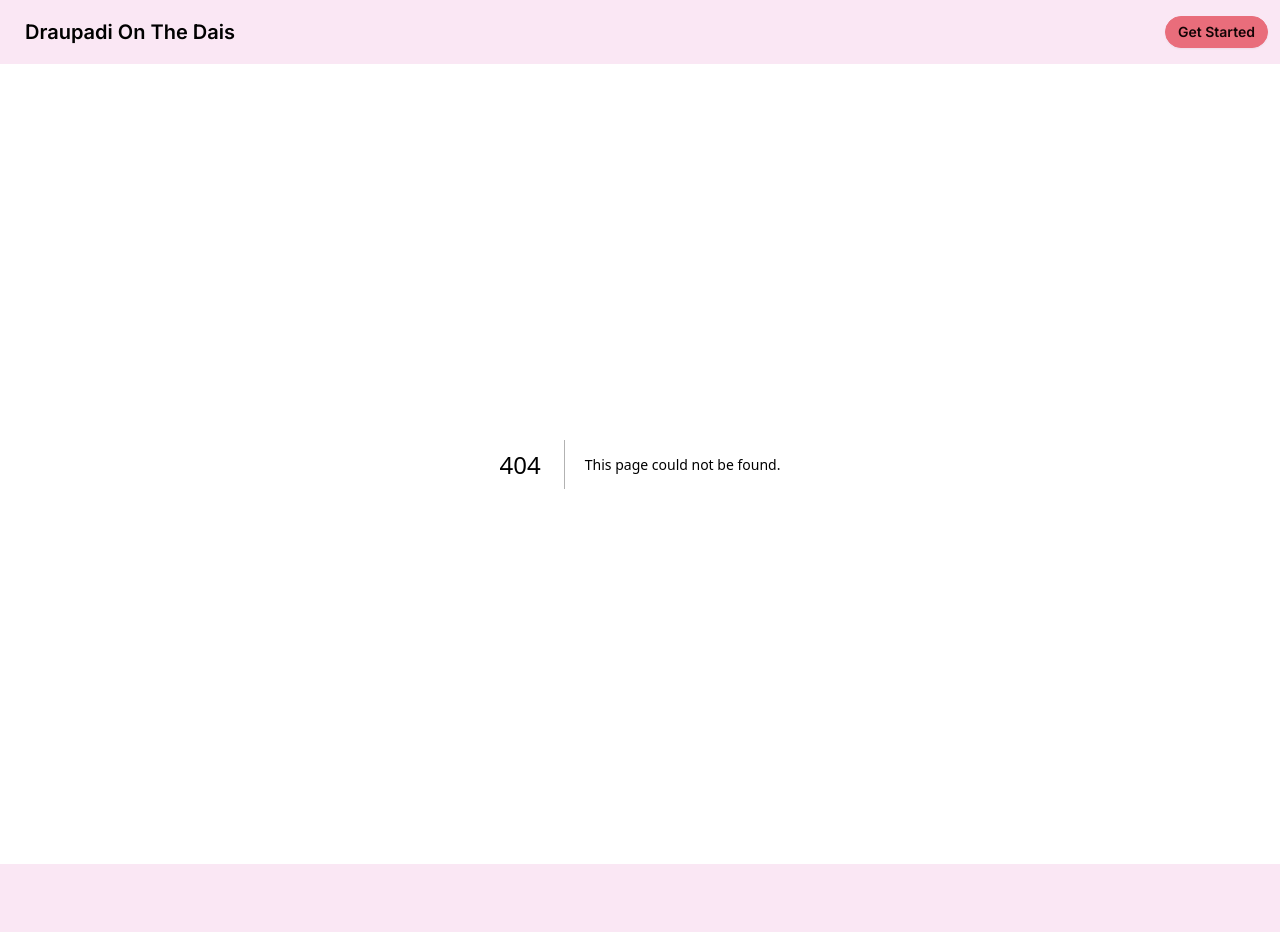
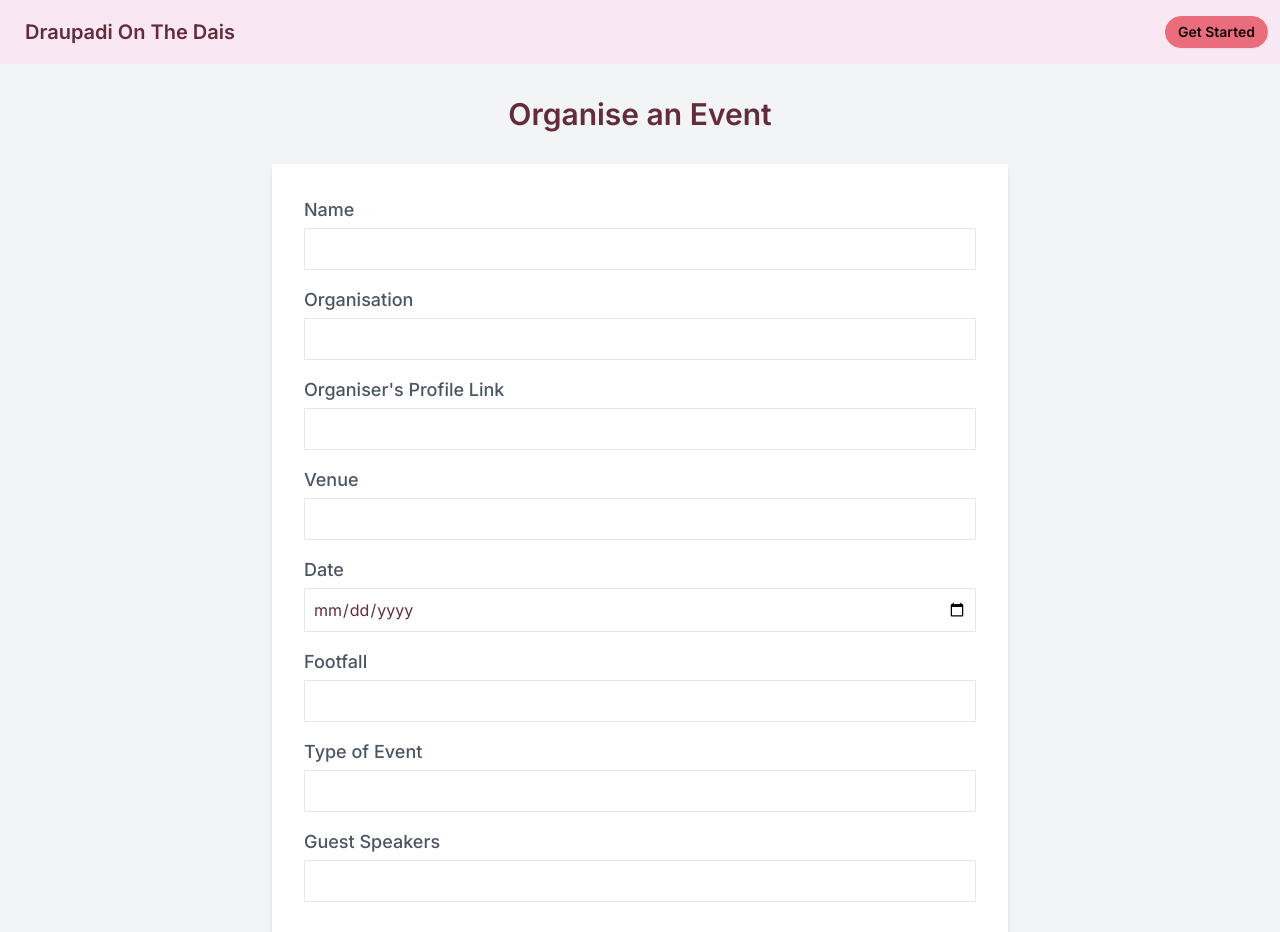
Before and after one commit to HarshRaj2717/draupadi-on-the-dais-frontend, a Next.js app: page /eventform in a window 1280 px wide. Before the commit this address had no page. Shown: the top 932 px of the page. Before the commit the page ends 864 px from the top, so only its background shows below. Built offline with nearby package versions, Linux system fonts and the light colour scheme.

Commit message:
added event form and event list form

```diff
--- /dev/null
+++ b/app/event/page.tsx
@@ -0,0 +1,118 @@
+"use client"
+import React from 'react';
+
+interface EventProps {
+  eventName: string;
+  organizationName: string;
+  organizerProfileLink: string;
+  venue: string;
+  date: string;
+  footfall: number;
+  eventType: string;
+  guestSpeakers: string[];
+  brief: string;
+}
+
+const Event: React.FC<EventProps> = ({
+  eventName,
+  organizationName,
+  organizerProfileLink,
+  venue,
+  date,
+  footfall,
+  eventType,
+  guestSpeakers,
+  brief,
+}) => {
+  return (
+    <div className="bg-gray-100 min-h-screen py-8">
+      <div className="max-w-4xl mx-auto px-4">
+        {/* Event Image */}
+        <div className="mb-8">
+          <img
+            src="/path/to/event-image.jpg"
+            alt={eventName}
+            className="w-full h-64 object-cover rounded-lg shadow-md"
+          />
+        </div>
+
+        {/* Event Details */}
+        <div className="bg-white p-8 rounded-lg shadow-md">
+          <h1 className="text-3xl font-semibold mb-6">{eventName}</h1>
+
+          {/* Organization */}
+          <div className="mb-4">
+            <h2 className="text-xl font-semibold mb-2">Organized By:</h2>
+            <p className="text-lg">{organizationName}</p>
+          </div>
+
+          {/* Organizer Profile Link */}
+          <div className="mb-4">
+            <h2 className="text-xl font-semibold mb-2">Organizer Profile:</h2>
+            <a href={organizerProfileLink} target="_blank" rel="noopener noreferrer" className="text-blue-500 hover:underline">
+              {organizerProfileLink}
+            </a>
+          </div>
+
+          {/* Venue */}
+          <div className="mb-4">
+            <h2 className="text-xl font-semibold mb-2">Venue:</h2>
+            <p className="text-lg">{venue}</p>
+          </div>
+
+          {/* Date */}
+          <div className="mb-4">
+            <h2 className="text-xl font-semibold mb-2">Date</h2>
+            <p className="text-lg">{date}</p>
+          </div>
+
+          {/* Footfall */}
+          <div className="mb-4">
+            <h2 className="text-xl font-semibold mb-2">Footfall:</h2>
+            <p className="text-lg">{footfall}</p>
+          </div>
+
+          {/* Type of Event */}
+          <div className="mb-4">
+            <h2 className="text-xl font-semibold mb-2">Event Type:</h2>
+            <p className="text-lg">{eventType}</p>
+          </div>
+
+          {/* Guest Speakers */}
+          <div className="mb-8">
+            <h2 className="text-xl font-semibold mb-4">Guest Speakers:</h2>
+            <ul className="list-disc pl-6">
+              {guestSpeakers && guestSpeakers.length > 0 ? (
+                guestSpeakers.map((speaker, index) => (
+                  <li key={index} className="text-lg mb-2">{speaker}</li>
+                ))
+              ) : (
+                <li className="text-lg text-gray-500">No guest speakers announced yet.</li>
+              )}
+            </ul>
+          </div>
+
+          {/* Brief */}
+          <div className="mb-4">
+            <h2 className="text-xl font-semibold mb-2">About the Event:</h2>
+            <p className="text-lg">{brief}</p>
+          </div>
+        </div>
+      </div>
+    </div>
+  );
+};
+
+export default Event;
+
+{/* <EventDetails
+  eventName="Tech Conference 2024"
+  organizationName="Tech Events"
+  organizerProfileLink="https://example.com/organizer-profile"
+  venue="New York"
+  date="2024-05-15"
+  footfall="1000"
+  eventType="Conference"
+  guestSpeakers={["Prachi", "Jane Doe"]}
+  eventDescription="Join us for the Tech Conference 2024 where industry experts will discuss the latest trends and innovations."
+/> */}
--- /dev/null
+++ b/app/eventform/page.tsx
@@ -0,0 +1,164 @@
+"use client"
+// EventForm.tsx
+import React, { useState } from 'react';
+
+interface EventState {
+  name: string;
+  organisation: string;
+  profileLink: string;
+  venue: string;
+  date: string;
+  footfall: string;
+  eventType: string;
+  guestSpeakers: string;
+}
+
+const EventForm: React.FC = () => {
+  const [state, setState] = useState<EventState>({
+    name: '',
+    organisation: '',
+    profileLink: '',
+    venue: '',
+    date: '',
+    footfall: '',
+    eventType: '',
+    guestSpeakers: '',
+  });
+
+  const handleChange = (e: React.ChangeEvent<HTMLInputElement>) => {
+    const { name, value } = e.target;
+    setState({ ...state, [name]: value });
+  };
+
+  const handleSubmit = (e: React.FormEvent) => {
+    e.preventDefault();
+    console.log(state);
+  };
+
+  return (
+    <div className="bg-gray-100 min-h-screen py-8">
+      <div className="max-w-3xl mx-auto px-4">
+        <h1 className="text-3xl font-semibold text-center mb-8">Organise an Event</h1>
+        <form onSubmit={handleSubmit} className="bg-white p-8 rounded-lg shadow-md">
+          {/* Name Input */}
+          <div className="mb-4">
+            <label htmlFor="name" className="block text-lg font-medium text-gray-600">Name</label>
+            <input
+              type="text"
+              id="name"
+              name="name"
+              value={state.name}
+              onChange={handleChange}
+              className="mt-1 p-2 w-full border rounded-md focus:border-blue-500"
+              required
+            />
+          </div>
+
+          {/* Organisation Input */}
+          <div className="mb-4">
+            <label htmlFor="organisation" className="block text-lg font-medium text-gray-600">Organisation</label>
+            <input
+              type="text"
+              id="organisation"
+              name="organisation"
+              value={state.organisation}
+              onChange={handleChange}
+              className="mt-1 p-2 w-full border rounded-md focus:border-blue-500"
+              required
+            />
+          </div>
+
+          {/* Profile Link Input */}
+          <div className="mb-4">
+            <label htmlFor="profileLink" className="block text-lg font-medium text-gray-600">Organiser's Profile Link</label>
+            <input
+              type="text"
+              id="profileLink"
+              name="profileLink"
+              value={state.profileLink}
+              onChange={handleChange}
+              className="mt-1 p-2 w-full border rounded-md focus:border-blue-500"
+              required
+            />
+          </div>
+
+          {/* Venue Input */}
+          <div className="mb-4">
+            <label htmlFor="venue" className="block text-lg font-medium text-gray-600">Venue</label>
+            <input
+              type="text"
+              id="venue"
+              name="venue"
+              value={state.venue}
+              onChange={handleChange}
+              className="mt-1 p-2 w-full border rounded-md focus:border-blue-500"
+              required
+            />
+          </div>
+
+          {/* Date Input */}
+          <div className="mb-4">
+            <label htmlFor="date" className="block text-lg font-medium text-gray-600">Date</label>
+            <input
+              type="date"
+              id="date"
+              name="date"
+              value={state.date}
+              onChange={handleChange}
+              className="mt-1 p-2 w-full border rounded-md focus:border-blue-500"
+              required
+            />
+          </div>
+
+          {/* Footfall Input */}
+          <div className="mb-4">
+            <label htmlFor="footfall" className="block text-lg font-medium text-gray-600">Footfall</label>
+            <input
+              type="number"
+              id="footfall"
+              name="footfall"
+              value={state.footfall}
+              onChange={handleChange}
+              className="mt-1 p-2 w-full border rounded-md focus:border-blue-500"
+              required
+            />
+          </div>
+
+          {/* Event Type Input */}
+          <div className="mb-4">
+            <label htmlFor="eventType" className="block text-lg font-medium text-gray-600">Type of Event</label>
+            <input
+              type="text"
+              id="eventType"
+              name="eventType"
+              value={state.eventType}
+              onChange={handleChange}
+              className="mt-1 p-2 w-full border rounded-md focus:border-blue-500"
+              required
+            />
+          </div>
+
+          {/* Guest Speakers Input */}
+          <div className="mb-4">
+            <label htmlFor="guestSpeakers" className="block text-lg font-medium text-gray-600">Guest Speakers</label>
+            <input
+              type="text"
+              id="guestSpeakers"
+              name="guestSpeakers"
+              value={state.guestSpeakers}
+              onChange={handleChange}
+              className="mt-1 p-2 w-full border rounded-md focus:border-blue-500"
+              required
+            />
+          </div>
+
+          <button type="submit" className="w-1/3 mt-4 px-4 py-2 bg-green-500 text-white rounded-full hover:bg-green-600">
+            Submit
+          </button>
+        </form>
+      </div>
+    </div>
+  );
+};
+
+export default EventForm;
```
Also changed, not shown: app/form/page.tsx (+18 -0 lines).
